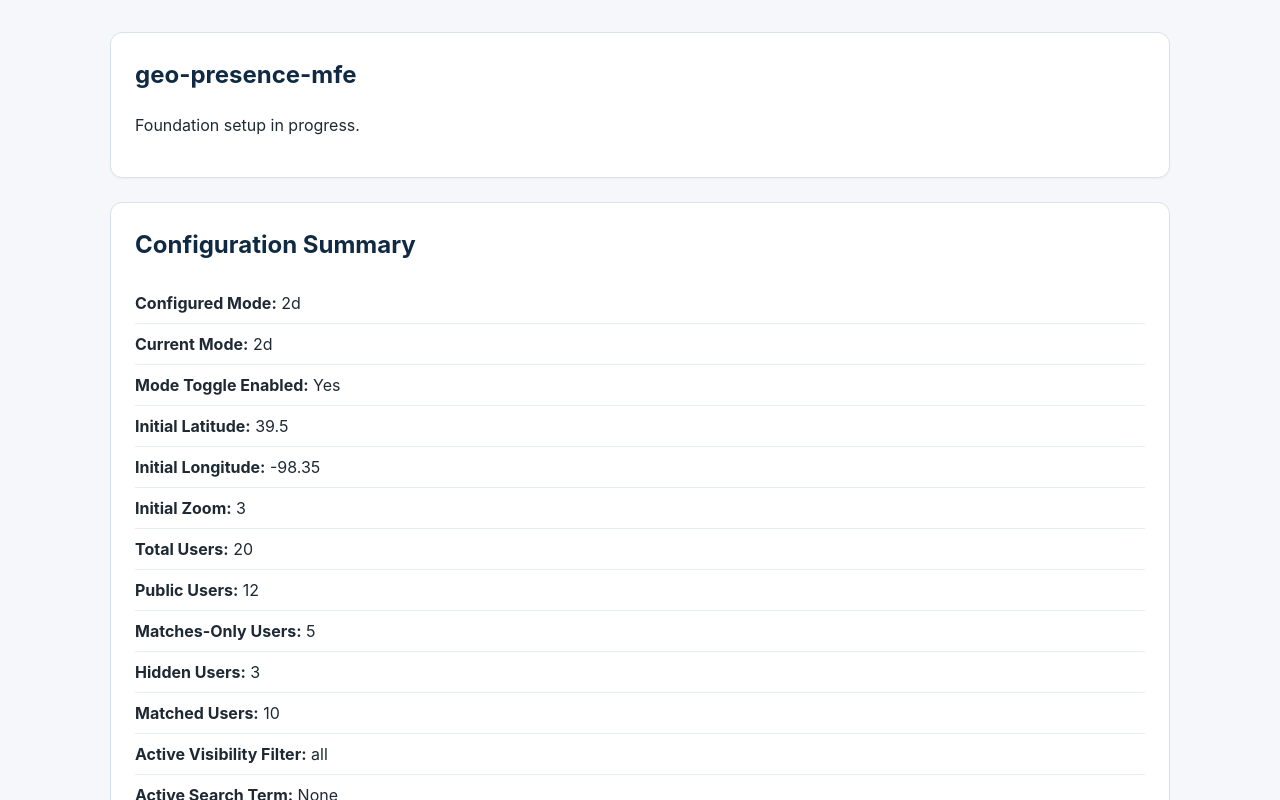
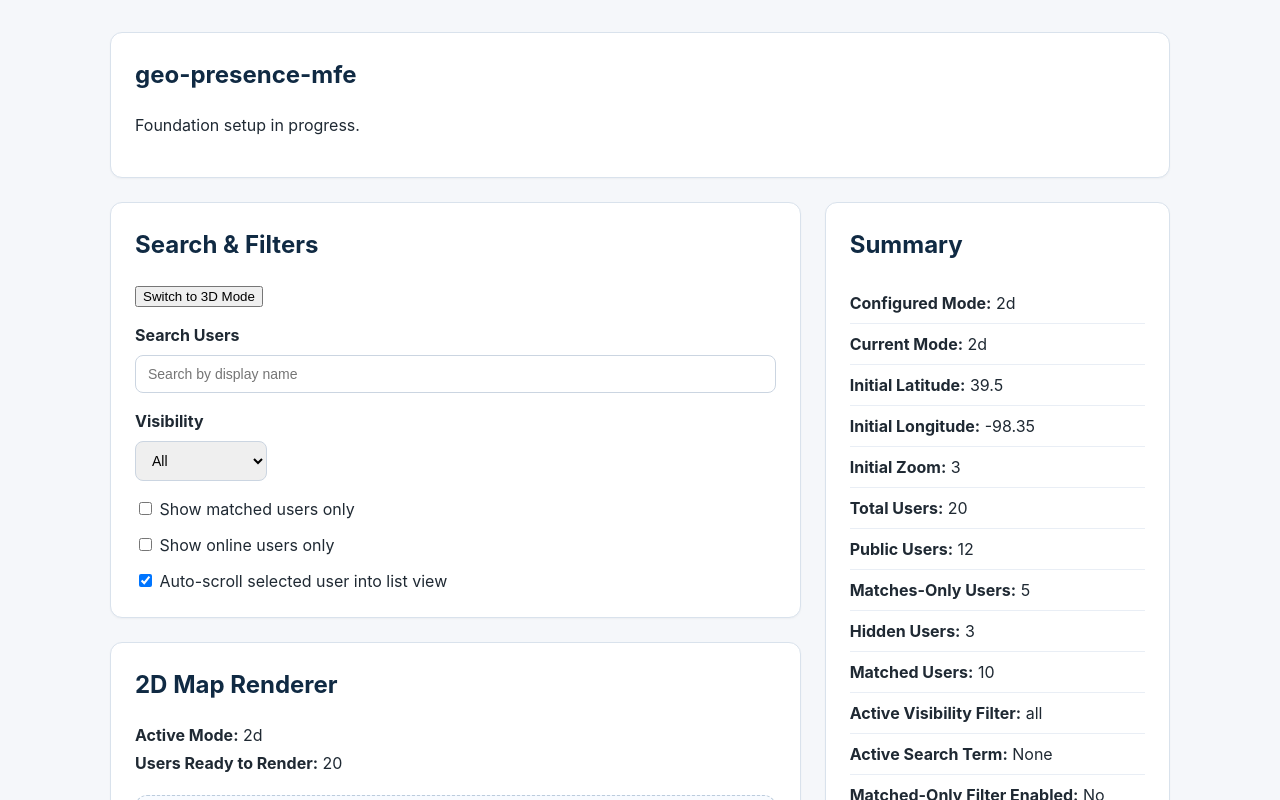
Before and after one commit to tpersaud27/geo-presence-mfe, a React (Vite) app in the folder geo-presence-mfe/: page / in a window 1280 px wide. Shown: the top 800 px of the page. Built offline with nearby package versions, Linux system fonts and the light colour scheme; no server answers.

Commit message:
refactor: split ConfigurationSummary into GeoPresenceControls and GeoPresenceSummary components in GeoPresenceDashboard

```diff
--- /dev/null
+++ b/geo-presence-mfe/src/components/GeoPresenceControls.tsx
@@ -0,0 +1,137 @@
+import type { GeoPresenceMode } from '../core/config/geoPresenceConfig';
+import type { VisibilityFilter } from '../core/models/visibilityFilter';
+
+interface GeoPresenceControlsProps {
+    currentMode: GeoPresenceMode;
+    enableModeToggle: boolean;
+    visibilityFilter: VisibilityFilter;
+    searchTerm: string;
+    showMatchedOnly: boolean;
+    showOnlineOnly: boolean;
+    autoScrollToSelectedUser: boolean;
+    onModeToggle: () => void;
+    onVisibilityFilterChange: (event: React.ChangeEvent<HTMLSelectElement>) => void;
+    onSearchTermChange: (event: React.ChangeEvent<HTMLInputElement>) => void;
+    onClearSearch: () => void;
+    onShowMatchedOnlyChange: (event: React.ChangeEvent<HTMLInputElement>) => void;
+    onShowOnlineOnlyChange: (event: React.ChangeEvent<HTMLInputElement>) => void;
+    onAutoScrollToSelectedUserChange: (event: React.ChangeEvent<HTMLInputElement>) => void;
+}
+
+function GeoPresenceControls({
+    currentMode,
+    enableModeToggle,
+    visibilityFilter,
+    searchTerm,
+    showMatchedOnly,
+    showOnlineOnly,
+    autoScrollToSelectedUser,
+    onModeToggle,
+    onVisibilityFilterChange,
+    onSearchTermChange,
+    onClearSearch,
+    onShowMatchedOnlyChange,
+    onShowOnlineOnlyChange,
+    onAutoScrollToSelectedUserChange,
+}: GeoPresenceControlsProps) {
+    const hasSearchTerm = searchTerm.trim().length > 0;
+
+    return (
+        <section className="app__summary">
+            <h2>Search & Filters</h2>
+
+            {enableModeToggle && (
+                <div style={{ marginBottom: '16px' }}>
+                    <button type="button" onClick={onModeToggle}>
+                        Switch to {currentMode === '2d' ? '3D' : '2D'} Mode
+                    </button>
+                </div>
+            )}
+
+            <div style={{ marginBottom: '16px' }}>
+                <label htmlFor="name-search">
+                    <strong>Search Users</strong>
+                </label>
+                <div style={{ display: 'flex', gap: '8px', marginTop: '8px' }}>
+                    <input
+                        id="name-search"
+                        type="text"
+                        value={searchTerm}
+                        onChange={onSearchTermChange}
+                        placeholder="Search by display name"
+                        style={{
+                            flex: 1,
+                            padding: '10px 12px',
+                            borderRadius: '8px',
+                            border: '1px solid #cbd5e1',
+                            fontSize: '14px',
+                        }}
+                    />
+                    {hasSearchTerm && (
+                        <button type="button" onClick={onClearSearch}>
+                            Clear
+                        </button>
+                    )}
+                </div>
+            </div>
+
+            <div style={{ marginBottom: '16px' }}>
+                <label htmlFor="visibility-filter">
+                    <strong>Visibility</strong>
+                </label>
+                <select
+                    id="visibility-filter"
+                    value={visibilityFilter}
+                    onChange={onVisibilityFilterChange}
+                    style={{
+                        display: 'block',
+                        marginTop: '8px',
+                        padding: '10px 12px',
+                        borderRadius: '8px',
+                        border: '1px solid #cbd5e1',
+                        fontSize: '14px',
+                    }}
+                >
+                    <option value="all">All</option>
+                    <option value="public">Public</option>
+                    <option value="matches-only">Matches Only</option>
+                    <option value="hidden">Hidden</option>
+                </select>
+            </div>
+
+            <div style={{ display: 'grid', gap: '12px' }}>
+                <label htmlFor="matched-only-filter">
+                    <input
+                        id="matched-only-filter"
+                        type="checkbox"
+                        checked={showMatchedOnly}
+                        onChange={onShowMatchedOnlyChange}
+                    />{' '}
+                    Show matched users only
+                </label>
+
+                <label htmlFor="online-only-filter">
+                    <input
+                        id="online-only-filter"
+                        type="checkbox"
+                        checked={showOnlineOnly}
+                        onChange={onShowOnlineOnlyChange}
+                    />{' '}
+                    Show online users only
+                </label>
+
+                <label htmlFor="auto-scroll-selected-user">
+                    <input
+                        id="auto-scroll-selected-user"
+                        type="checkbox"
+                        checked={autoScrollToSelectedUser}
+                        onChange={onAutoScrollToSelectedUserChange}
+                    />{' '}
+                    Auto-scroll selected user into list view
+                </label>
+            </div>
+        </section>
+    );
+}
+
+export default GeoPresenceControls;
--- /dev/null
+++ b/geo-presence-mfe/src/components/GeoPresenceSummary.tsx
@@ -0,0 +1,105 @@
+import type { GeoPresenceMode } from '../core/config/geoPresenceConfig';
+import type { VisibilityFilter } from '../core/models/visibilityFilter';
+
+interface GeoPresenceSummaryProps {
+    configuredMode: GeoPresenceMode;
+    currentMode: GeoPresenceMode;
+    initialLatitude?: number;
+    initialLongitude?: number;
+    initialZoom?: number;
+    totalUserCount: number;
+    publicUserCount: number;
+    matchesOnlyUserCount: number;
+    hiddenUserCount: number;
+    matchedUserCount: number;
+    visibilityFilter: VisibilityFilter;
+    filteredUserCount: number;
+    selectedUserName?: string;
+    searchTerm: string;
+    showMatchedOnly: boolean;
+    showOnlineOnly: boolean;
+    autoScrollToSelectedUser: boolean;
+}
+
+function GeoPresenceSummary({
+    configuredMode,
+    currentMode,
+    initialLatitude,
+    initialLongitude,
+    initialZoom,
+    totalUserCount,
+    publicUserCount,
+    matchesOnlyUserCount,
+    hiddenUserCount,
+    matchedUserCount,
+    visibilityFilter,
+    filteredUserCount,
+    selectedUserName,
+    searchTerm,
+    showMatchedOnly,
+    showOnlineOnly,
+    autoScrollToSelectedUser,
+}: GeoPresenceSummaryProps) {
+    const hasSearchTerm = searchTerm.trim().length > 0;
+
+    return (
+        <section className="app__summary">
+            <h2>Summary</h2>
+            <ul>
+                <li>
+                    <strong>Configured Mode:</strong> {configuredMode}
+                </li>
+                <li>
+                    <strong>Current Mode:</strong> {currentMode}
+                </li>
+                <li>
+                    <strong>Initial Latitude:</strong> {initialLatitude ?? 'Not set'}
+                </li>
+                <li>
+                    <strong>Initial Longitude:</strong> {initialLongitude ?? 'Not set'}
+                </li>
+                <li>
+                    <strong>Initial Zoom:</strong> {initialZoom ?? 'Not set'}
+                </li>
+                <li>
+                    <strong>Total Users:</strong> {totalUserCount}
+                </li>
+                <li>
+                    <strong>Public Users:</strong> {publicUserCount}
+                </li>
+                <li>
+                    <strong>Matches-Only Users:</strong> {matchesOnlyUserCount}
+                </li>
+                <li>
+                    <strong>Hidden Users:</strong> {hiddenUserCount}
+                </li>
+                <li>
+                    <strong>Matched Users:</strong> {matchedUserCount}
+                </li>
+                <li>
+                    <strong>Active Visibility Filter:</strong> {visibilityFilter}
+                </li>
+                <li>
+                    <strong>Active Search Term:</strong> {hasSearchTerm ? searchTerm : 'None'}
+                </li>
+                <li>
+                    <strong>Matched-Only Filter Enabled:</strong> {showMatchedOnly ? 'Yes' : 'No'}
+                </li>
+                <li>
+                    <strong>Online-Only Filter Enabled:</strong> {showOnlineOnly ? 'Yes' : 'No'}
+                </li>
+                <li>
+                    <strong>Auto-Scroll Selected User:</strong> {autoScrollToSelectedUser ? 'Yes' : 'No'}
+                </li>
+                <li>
+                    <strong>Filtered User Count:</strong> {filteredUserCount}
+                </li>
+                <li>
+                    <strong>Selected User:</strong> {selectedUserName ?? 'None'}
+                </li>
+            </ul>
+        </section>
+    );
+}
+
+export default GeoPresenceSummary;
--- a/geo-presence-mfe/src/features/geo-presence/GeoPresenceDashboard.tsx
+++ b/geo-presence-mfe/src/features/geo-presence/GeoPresenceDashboard.tsx
@@ -10,9 +10,10 @@ import {
     filterUsersByVisibility,
 } from '../../utils/presenceUserUtils';
 import SelectedUserDetails from '../../components/SelectedUserDetails';
-import ConfigurationSummary from '../../components/ConfigurationSummary';
 import PresenceUserList from '../../components/PresenceUserList';
 import GeoPresenceRendererPanel from '../../components/GeoPresenceRendererPanel';
+import GeoPresenceControls from '../../components/GeoPresenceControls';
+import GeoPresenceSummary from '../../components/GeoPresenceSummary';
 
 function GeoPresenceDashboard() {
     const {
@@ -112,36 +113,25 @@ function GeoPresenceDashboard() {
                 <p>Foundation setup in progress.</p>
             </section>
 
-            <ConfigurationSummary
-                configuredMode={configuredMode}
-                currentMode={currentMode}
-                enableModeToggle={enableModeToggle}
-                initialLatitude={initialLatitude}
-                initialLongitude={initialLongitude}
-                initialZoom={initialZoom}
-                totalUserCount={totalUserCount}
-                publicUserCount={publicUserCount}
-                matchesOnlyUserCount={matchesOnlyUserCount}
-                hiddenUserCount={hiddenUserCount}
-                matchedUserCount={matchedUserCount}
-                visibilityFilter={visibilityFilter}
-                filteredUserCount={filteredUsers.length}
-                selectedUserName={selectedUser?.displayName}
-                searchTerm={searchTerm}
-                showMatchedOnly={showMatchedOnly}
-                showOnlineOnly={showOnlineOnly}
-                autoScrollToSelectedUser={autoScrollToSelectedUser}
-                onModeToggle={handleModeToggle}
-                onVisibilityFilterChange={handleVisibilityFilterChange}
-                onSearchTermChange={handleSearchTermChange}
-                onClearSearch={handleClearSearch}
-                onShowMatchedOnlyChange={handleShowMatchedOnlyChange}
-                onShowOnlineOnlyChange={handleShowOnlineOnlyChange}
-                onAutoScrollToSelectedUserChange={handleAutoScrollToSelectedUserChange}
-            />
-
             <section className="app__main-content">
                 <div className="app__renderer-column">
+                    <GeoPresenceControls
+                        currentMode={currentMode}
+                        enableModeToggle={enableModeToggle}
+                        visibilityFilter={visibilityFilter}
+                        searchTerm={searchTerm}
+                        showMatchedOnly={showMatchedOnly}
+                        showOnlineOnly={showOnlineOnly}
+                        autoScrollToSelectedUser={autoScrollToSelectedUser}
+                        onModeToggle={handleModeToggle}
+                        onVisibilityFilterChange={handleVisibilityFilterChange}
+                        onSearchTermChange={handleSearchTermChange}
+                        onClearSearch={handleClearSearch}
+                        onShowMatchedOnlyChange={handleShowMatchedOnlyChange}
+                        onShowOnlineOnlyChange={handleShowOnlineOnlyChange}
+                        onAutoScrollToSelectedUserChange={handleAutoScrollToSelectedUserChange}
+                    />
+
                     <GeoPresenceRendererPanel
                         mode={currentMode}
                         users={filteredUsers}
@@ -155,6 +145,26 @@ function GeoPresenceDashboard() {
                 </div>
 
                 <div className="app__details-column">
+                    <GeoPresenceSummary
+                        configuredMode={configuredMode}
+                        currentMode={currentMode}
+                        initialLatitude={initialLatitude}
+                        initialLongitude={initialLongitude}
+                        initialZoom={initialZoom}
+                        totalUserCount={totalUserCount}
+                        publicUserCount={publicUserCount}
+                        matchesOnlyUserCount={matchesOnlyUserCount}
+                        hiddenUserCount={hiddenUserCount}
+                        matchedUserCount={matchedUserCount}
+                        visibilityFilter={visibilityFilter}
+                        filteredUserCount={filteredUsers.length}
+                        selectedUserName={selectedUser?.displayName}
+                        searchTerm={searchTerm}
+                        showMatchedOnly={showMatchedOnly}
+                        showOnlineOnly={showOnlineOnly}
+                        autoScrollToSelectedUser={autoScrollToSelectedUser}
+                    />
+
                     <SelectedUserDetails selectedUser={selectedUser} />
                 </div>
             </section>
```
